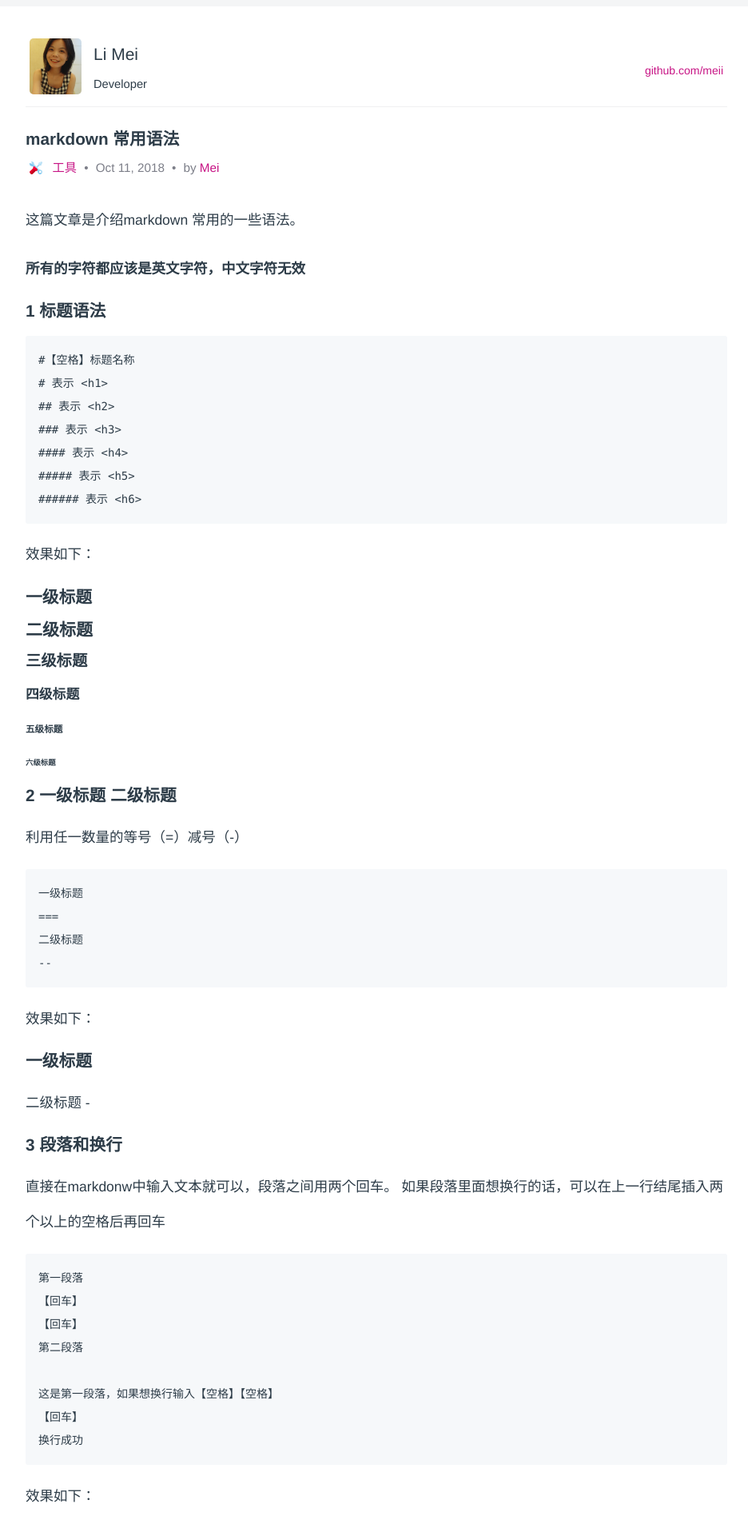
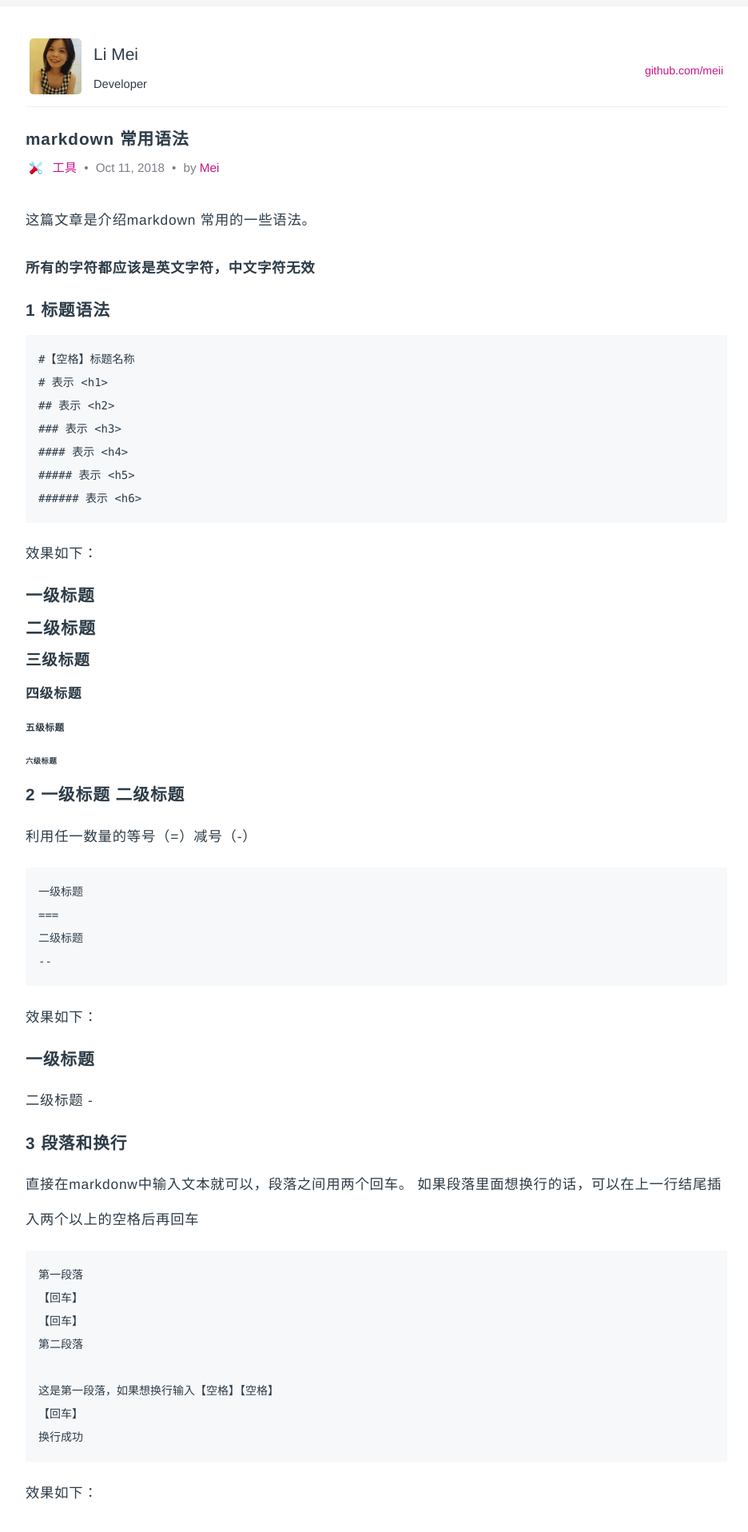
Before and after one commit to LiMeii/LiMeii.github.io, a Jekyll site: the page built from _posts/2018-10-11-tools-markdonw-syntax.md, in a window 1280 px wide. Shown: the top 1916 px of the page at 80% size, without its empty margins (177-1113 px from the left). Built offline with Jekyll 4.4.1, drawn with Linux system fonts in a browser that asks for light colours.

Commit message:
add letter-spacing for p and h

```diff
--- a/assets/base.css
+++ b/assets/base.css
@@ -44,7 +44,15 @@
     margin: 0.5em 0;
     font-size: 1.17em；
 }
-
+p,
+h1,
+h2,
+h3,
+h4,
+h5,
+h6 {
+    letter-spacing: 0.0458em
+}
 table {
     border-collapse: collapse;
     border-spacing: 0
@@ -143,7 +151,7 @@
 
 p {
     line-height: 2.5em;
-    font-size: 1.25em;
+    font-size:  1.239em;
 }
 
 .header {
```
